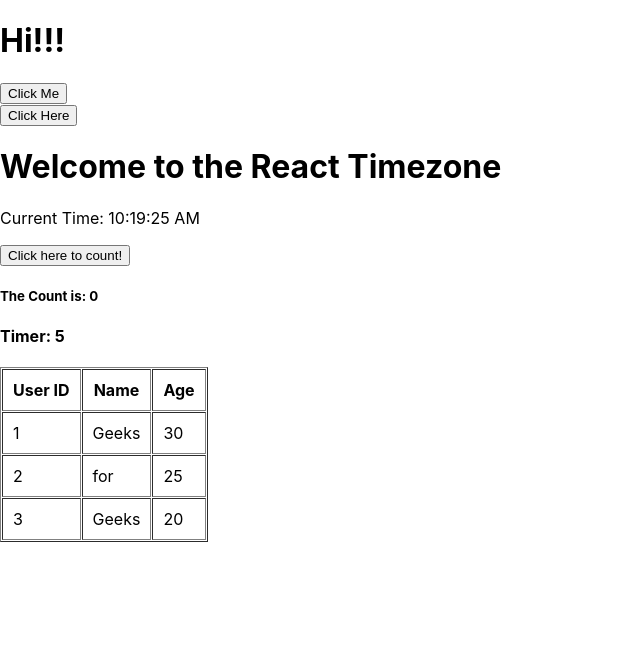
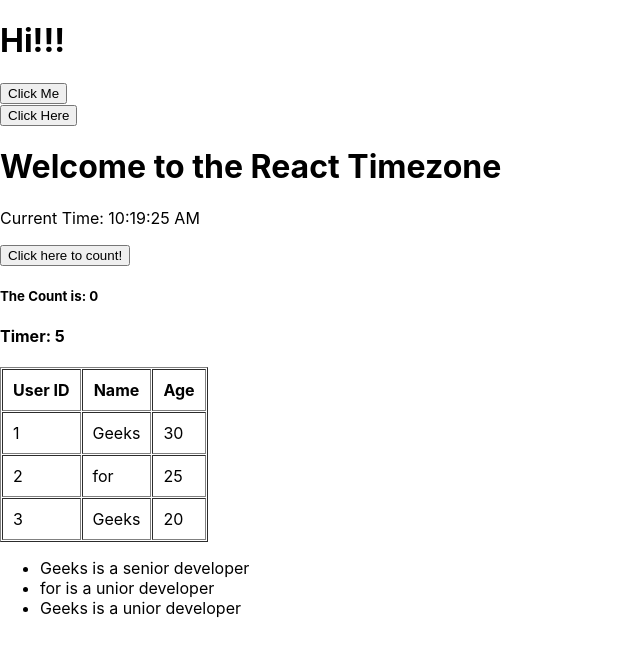
Before and after one commit to hekajandev-tech/learning-React, a React (Create React App) app: page / in a window 1280 px wide. Shown: the top 652 px of the page, without its empty margins (0-640 px from the left). Built offline with nearby package versions, Linux system fonts and the light colour scheme.

Commit message:
week03 of learning

```diff
--- a/src/ListMap.js
+++ b/src/ListMap.js
@@ -33,6 +33,16 @@ export default function ReactList() {
 
             </table>
 
+
+            <ul>
+                {users.map((user)=>(
+                    user.age > 25 ? (
+                        <li key={user.id}>{user.name} is a senior developer</li>
+                    ) : (
+                        <li key={user.id}>{user.name} is a unior developer</li>
+                    )
+                ))}
+            </ul>
         </div>
     );
 
```
